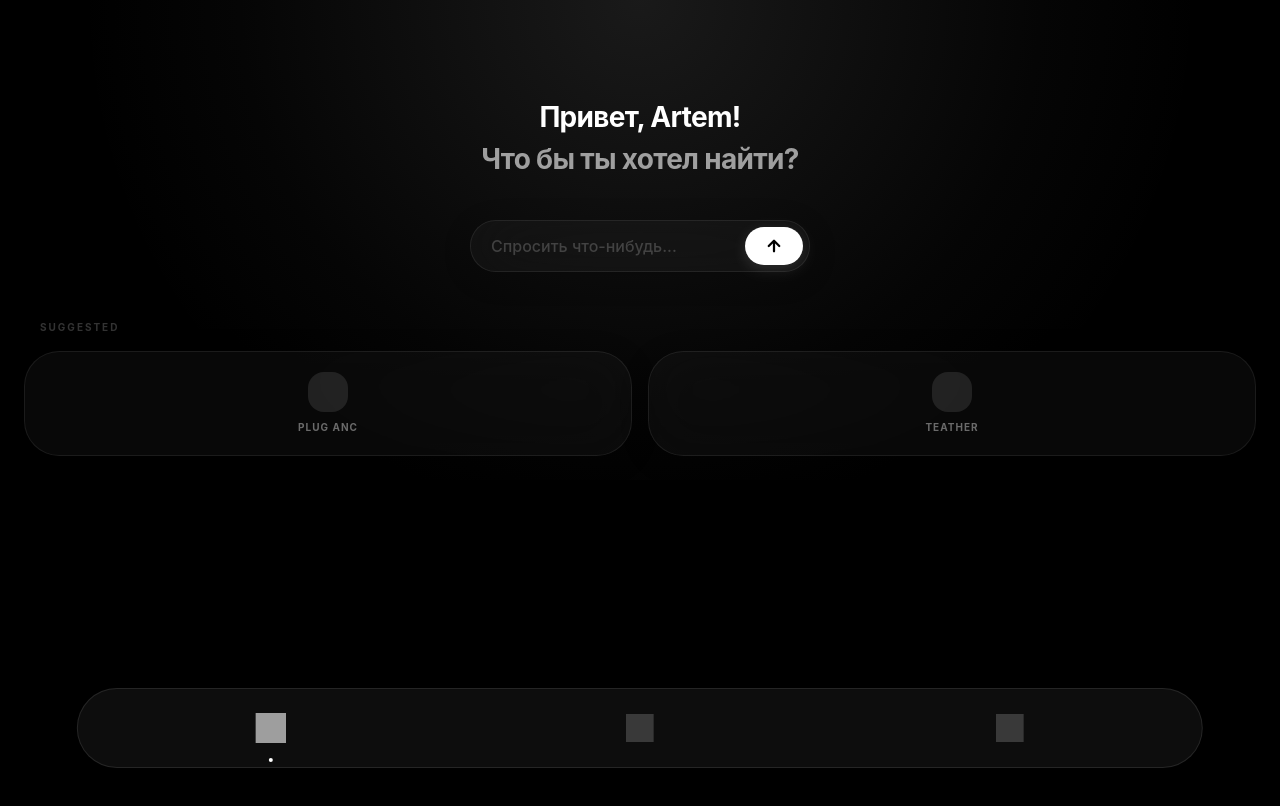
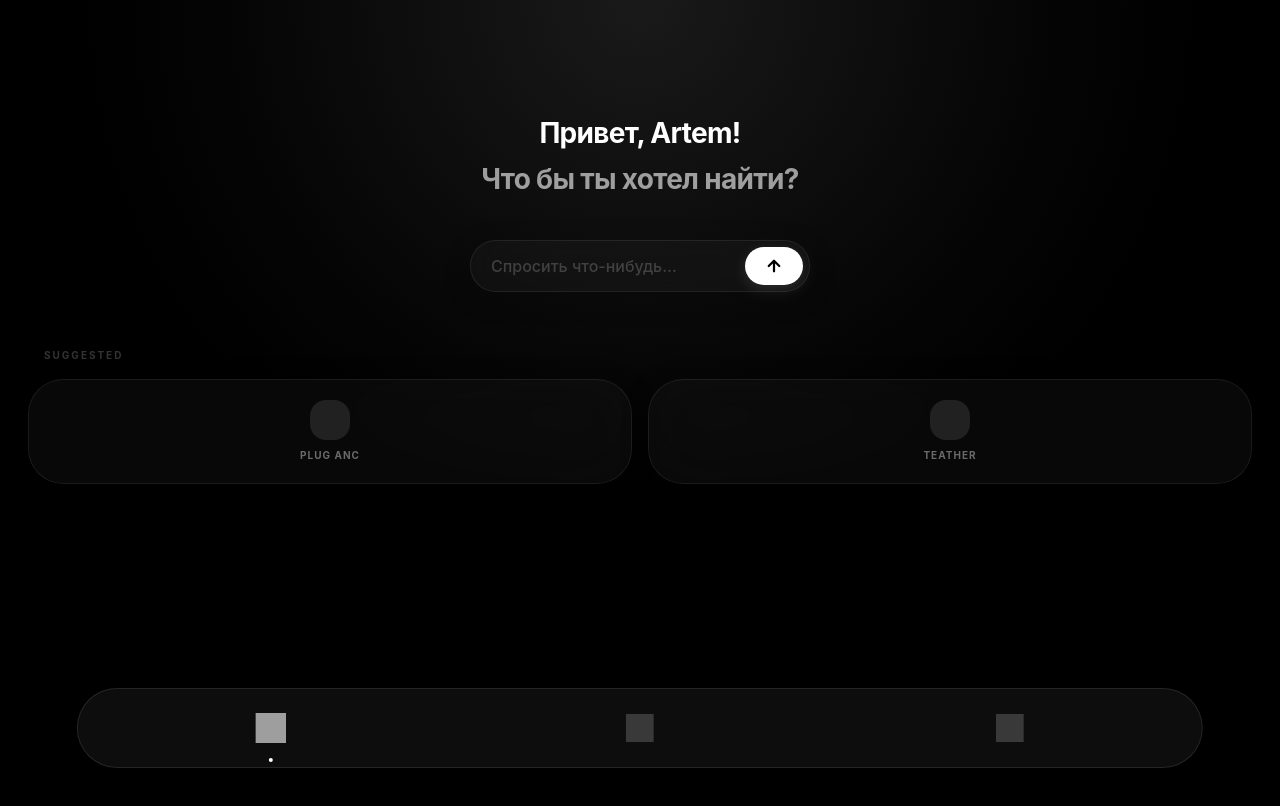
Before and after one commit to fugu70539/PluginBox, a Next.js app: page / in a window 1280 px wide. Shown: the top 806 px of the page. Built offline with nearby package versions, Linux system fonts and the light colour scheme; grey boxes are pictures that could not be loaded.

Commit message:
Update Hub.tsx

```diff
--- a/src/components/views/Hub.tsx
+++ b/src/components/views/Hub.tsx
@@ -8,43 +8,54 @@ export default function Hub() {
   const [userName, setUserName] = useState("Artem");
 
   useEffect(() => {
+    // Получаем WebApp API Telegram
     const tg = (window as any).Telegram?.WebApp;
+
     if (tg) {
       tg.ready();
       tg.expand();
+
+      // Определяем имя из Telegram
       const firstName = tg.initDataUnsafe?.user?.first_name;
-      if (firstName) setUserName(firstName);
+      if (firstName) {
+        setUserName(firstName);
+      }
     }
   }, []);
 
   return (
     <div className="space-bg overflow-hidden">
       <motion.div
-        initial={{ opacity: 0, y: 10 }}
+        initial={{ opacity: 0, y: 15 }}
         animate={{ opacity: 1, y: 0 }}
-        className="relative z-10 px-6 pt-24 min-h-screen"
+        transition={{ duration: 0.5, ease: "easeOut" }}
+        className="relative z-10 px-7 pt-28 min-h-screen"
       >
         <header className="flex flex-col items-center justify-center text-center mb-10">
-          <h1 className="text-[28px] font-bold tracking-tight text-white">
+          {/* Заголовок H1 (Имя) */}
+          <h1 className="text-[28px] font-bold tracking-tight text-white mb-1">
             Привет, {userName}!
           </h1>
-          {/* Вторая строка: теперь светло-серая */}
+          {/* Заголовок H2 (Вопрос): светло-серый */}
           <h2 className="text-[28px] font-bold tracking-tight text-white/60">
             Что бы ты хотел найти?
           </h2>
         </header>
 
+        {/* Поисковая строка "Black Mirror" */}
         <SearchInput />
 
-        <div className="mt-12">
+        {/* Сетка Suggested: тоже использует mt-glass */}
+        <div className="mt-14 pb-12">
           <h2 className="text-white/20 text-[10px] font-bold uppercase tracking-[0.2em] mb-4 ml-4">
             Suggested
           </h2>
-          <div className="grid grid-cols-2 gap-4 pb-10">
+          <div className="grid grid-cols-2 gap-4">
             <div className="mt-glass rounded-[2.2rem] p-6 flex flex-col items-center py-5 transition-all active:scale-95">
               <div className="w-10 h-10 bg-white/10 rounded-2xl mb-2" />
               <span className="text-[10px] font-bold uppercase tracking-widest text-white/40">Plug anc</span>
             </div>
+
             <div className="mt-glass rounded-[2.2rem] p-6 flex flex-col items-center py-5 transition-all active:scale-95">
               <div className="w-10 h-10 bg-white/10 rounded-2xl mb-2" />
               <span className="text-[10px] font-bold uppercase tracking-widest text-white/40">Teather</span>
```
